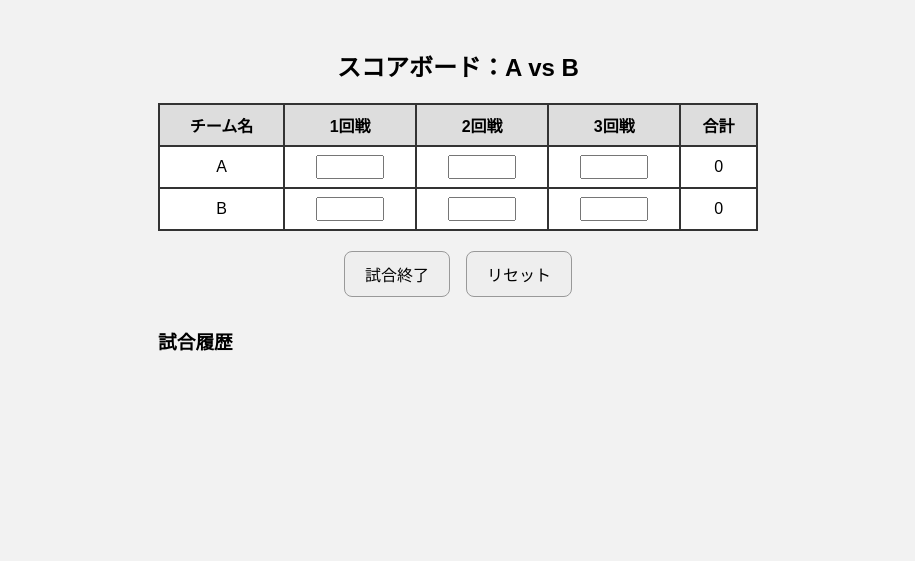
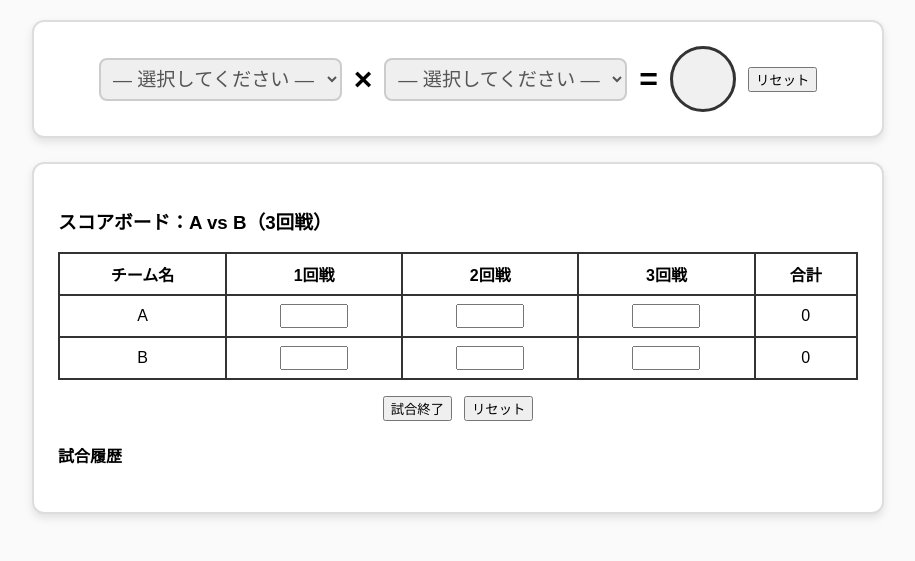
Before and after one commit to pon04/new_web, a plain HTML site: page index.html in a window 1280 px wide. Shown: the whole page, without its empty margins (182-1097 px from the left). Drawn offline with Linux system fonts and the light colour scheme.

Commit message:
index.html

```diff
--- a/index.html
+++ b/index.html
@@ -1,108 +1,214 @@
 <!DOCTYPE html>
 <html lang="ja">
 <head>
-  <meta charset="UTF-8">
-  <title>スコアボード - A vs B</title>
+  <meta charset="UTF-8" />
+  <meta name="viewport" content="width=device-width, initial-scale=1.0">
+  <title>□ × □ = ○ + スコアボード</title>
   <style>
-    body {
+    html, body {
+      margin: 0;
+      padding: 0;
+      height: 100%;
       font-family: sans-serif;
-      background-color: #f2f2f2;
+      background-color: #fafafa;
+    }
+    .main {
+      display: flex;
+      flex-direction: column;
+      align-items: center;
       padding: 20px;
     }
-    table {
+    .math-container, .scoreboard-container {
+      background-color: white;
+      padding: 24px;
+      border: 2px solid #ddd;
+      border-radius: 12px;
+      box-shadow: 0 4px 8px rgba(0,0,0,0.1);
+      margin-bottom: 24px;
+      max-width: 800px;
+      width: 100%;
+    }
+    .math-container {
+      display: flex;
+      flex-wrap: wrap;
+      justify-content: center;
+      align-items: center;
+      gap: 12px;
+    }
+    .math-container > span {
+      font-size: 2rem;
+      font-weight: bold;
+    }
+    select {
+      font-size: 1.2rem;
+      padding: 8px;
+      border: 2px solid #ccc;
+      border-radius: 8px;
+      min-width: 140px;
+      color: #555;
+    }
+    #result {
+      display: inline-flex;
+      justify-content: center;
+      align-items: center;
+      width: 60px;
+      height: 60px;
+      border: 3px solid #333;
+      border-radius: 50%;
+      background-color: #f0f0f0;
+      font-size: 1.4rem;
+      font-weight: bold;
+      color: transparent;
+    }
+    .scoreboard-table {
+      width: 100%;
       border-collapse: collapse;
-      width: 100%;
-      max-width: 600px;
-      margin: auto;
-      background-color: white;
     }
-    th, td {
+    .scoreboard-table th, .scoreboard-table td {
       border: 2px solid #333;
       padding: 8px;
       text-align: center;
     }
-    th {
-      background-color: #ddd;
-    }
     input[type="number"] {
       width: 60px;
+      font-size: 1rem;
       text-align: center;
-      font-size: 1rem;
+    }
+    .buttons {
+      margin-top: 16px;
+      display: flex;
+      gap: 12px;
+      justify-content: center;
     }
     #history {
-      margin-top: 30px;
-      max-width: 600px;
-      margin-left: auto;
-      margin-right: auto;
+      margin-top: 16px;
     }
-    .buttons {
-      display: flex;
-      justify-content: center;
-      gap: 16px;
-      margin-top: 20px;
+    @media (max-width: 480px) {
+      .math-container {
+        flex-direction: column;
+        padding: 16px;
       }
-    button {
-      padding: 10px 20px;
-      font-size: 1rem;
-      cursor: pointer;
-      border-radius: 8px;
-      border: 1px solid #999;
-      background-color: #eee;
+      .math-container > span {
+        font-size: 1.8rem;
       }
-    button:hover {
-      background-color: #ddd;
+      select {
+        width: 100%;
+      }
+      #result {
+        width: 50px;
+        height: 50px;
+        font-size: 1.2rem;
+      }
     }
   </style>
 </head>
 <body>
+  <div class="main">
+    <div class="math-container">
+      <select id="select-left">
+        <option value="" disabled selected>— 選択してください —</option>
+      </select>
+      <span>×</span>
+      <select id="select-right">
+        <option value="" disabled selected>— 選択してください —</option>
+      </select>
+      <span>=</span>
+      <span id="result"></span>
+      <button id="reset-btn">リセット</button>
+    </div>
 
-  <h2 style="text-align:center;">スコアボード：A vs B</h2>
-
-  <table>
+    <div class="scoreboard-container">
+      <h3>スコアボード：A vs B（3回戦）</h3>
+      <table class="scoreboard-table">
         <thead>
-      <tr>
-        <th>チーム名</th>
-        <th>1回戦</th>
-        <th>2回戦</th>
-        <th>3回戦</th>
-        <th>合計</th>
-      </tr>
+          <tr><th>チーム名</th><th>1回戦</th><th>2回戦</th><th>3回戦</th><th>合計</th></tr>
         </thead>
         <tbody>
           <tr>
             <td>A</td>
-        <td><input type="number" id="a1" min="0" /></td>
-        <td><input type="number" id="a2" min="0" /></td>
-        <td><input type="number" id="a3" min="0" /></td>
+            <td><input type="number" id="a1" min="0"></td>
+            <td><input type="number" id="a2" min="0"></td>
+            <td><input type="number" id="a3" min="0"></td>
             <td id="a-total">0</td>
           </tr>
           <tr>
             <td>B</td>
-        <td><input type="number" id="b1" min="0" /></td>
-        <td><input type="number" id="b2" min="0" /></td>
-        <td><input type="number" id="b3" min="0" /></td>
+            <td><input type="number" id="b1" min="0"></td>
+            <td><input type="number" id="b2" min="0"></td>
+            <td><input type="number" id="b3" min="0"></td>
             <td id="b-total">0</td>
           </tr>
         </tbody>
       </table>
-
       <div class="buttons">
         <button onclick="endGame()">試合終了</button>
         <button onclick="resetAll()">リセット</button>
       </div>
-
       <div id="history">
-    <h3>試合履歴</h3>
+        <h4>試合履歴</h4>
         <ul id="history-list"></ul>
+      </div>
+    </div>
   </div>
 
   <script>
+    const words = [
+      "年齢", "連絡頻度", "社交性", "趣味", "優先度", "ひとり時間", "恋愛経験",
+      "金銭感覚", "食の好み", "服の好み", "生活習慣", "居住地", "学歴"
+    ];
+
+    const values = { /* --- 中略（最初に送ってくれた values をそのまま使う） --- */ };
+
+    window.addEventListener("DOMContentLoaded", () => {
+      const selectLeft = document.getElementById("select-left");
+      const selectRight = document.getElementById("select-right");
+
+      words.forEach(word => {
+        const opt1 = document.createElement("option");
+        opt1.value = word;
+        opt1.textContent = word;
+        selectLeft.appendChild(opt1);
+
+        const opt2 = document.createElement("option");
+        opt2.value = word;
+        opt2.textContent = word;
+        selectRight.appendChild(opt2);
+      });
+
+      updateResult();
+      selectLeft.addEventListener("change", updateResult);
+      selectRight.addEventListener("change", updateResult);
+
+      document.getElementById("reset-btn").addEventListener("click", () => {
+        selectLeft.value = "";
+        selectRight.value = "";
+        updateResult();
+      });
+    });
+
+    function updateResult() {
+      const a = document.getElementById("select-left").value;
+      const b = document.getElementById("select-right").value;
+      const display = document.getElementById("result");
+      if (!a || !b) {
+        display.textContent = "";
+        display.style.color = "transparent";
+        return;
+      }
+      if (a in values && b in values[a]) {
+        display.textContent = values[a][b];
+        display.style.color = "#000";
+      } else {
+        display.textContent = "－";
+        display.style.color = "#000";
+      }
+    }
+
     const inputIds = ["a1", "a2", "a3", "b1", "b2", "b3"];
     const aTotalEl = document.getElementById("a-total");
     const bTotalEl = document.getElementById("b-total");
     const historyList = document.getElementById("history-list");
 
-    // 入力の変更に応じて合計計算
     inputIds.forEach(id => {
       document.getElementById(id).addEventListener("input", updateTotals);
     });
@@ -110,10 +216,8 @@
     function updateTotals() {
       const aScores = [getVal("a1"), getVal("a2"), getVal("a3")];
       const bScores = [getVal("b1"), getVal("b2"), getVal("b3")];
-      const aSum = aScores.reduce((acc, val) => acc + val, 0);
-      const bSum = bScores.reduce((acc, val) => acc + val, 0);
-      aTotalEl.textContent = aSum;
-      bTotalEl.textContent = bSum;
+      aTotalEl.textContent = aScores.reduce((a, b) => a + b, 0);
+      bTotalEl.textContent = bScores.reduce((a, b) => a + b, 0);
     }
 
     function getVal(id) {
@@ -130,14 +234,11 @@
     }
 
     function resetAll() {
-      inputIds.forEach(id => {
-        document.getElementById(id).value = "";
-      });
+      inputIds.forEach(id => document.getElementById(id).value = "");
       aTotalEl.textContent = "0";
       bTotalEl.textContent = "0";
-      historyList.innerHTML = ""; // 履歴も削除
+      historyList.innerHTML = "";
     }
   </script>
-
 </body>
 </html>
```
Lines whose indentation alone changed are shown as unchanged.
